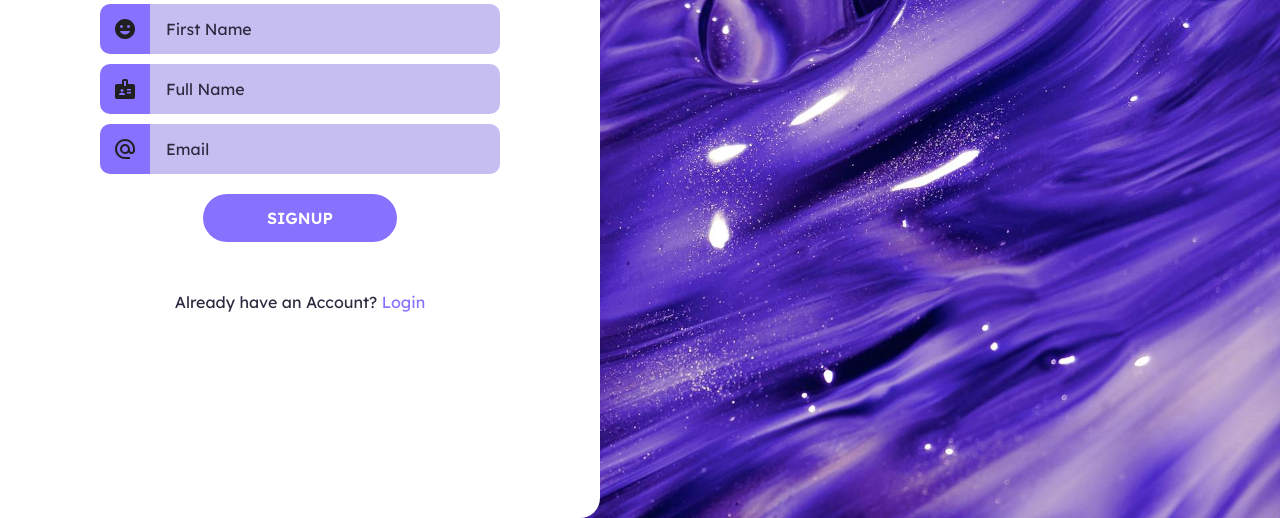
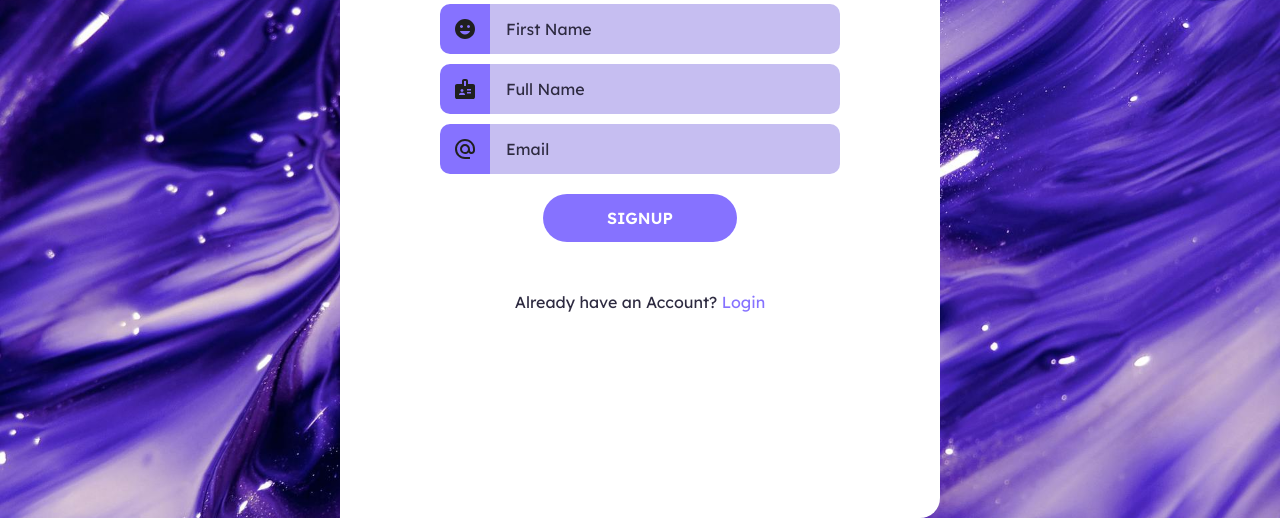
Before and after one commit to postsalestools/postsalestools.github.io, a plain HTML site: page signup.html in a window 1280 px wide. Shown: the part 282-800 px from the top of the page. Drawn offline with Linux system fonts and the light colour scheme.

Commit message:
Novas updates!

```diff
--- a/style.css
+++ b/style.css
@@ -24,6 +24,9 @@ body{
     background-size: cover;
     background-position: right;
     overflow: hidden;
+    display: flex;
+    align-items: center;
+    justify-content: center;
     }
 .wrapper{
     box-sizing: border-box;
--- /dev/null
+++ b/style_index.css
@@ -0,0 +1,67 @@
+@import url('https://fonts.googleapis.com/css2?family=Lexend:wght@100..900&display=swap');
+:root{
+    --accent-color: #8672FF;
+    --base-color: white;
+    --text-color: #2E2B41;
+    --input-color: #c6bef1;
+    --extra-color: #30cc09fa;
+    --incorrect-color: #cf5252;
+
+}
+*{
+    margin: 0;
+    padding: 0;
+}
+html{
+    font-family: Lexend, Segoe Ui, sans-serif;
+    font-size: 12pt;
+    color: var(--text-color);
+    text-align: center;
+}
+body{
+    height: 100vh;
+    background-image: url(gotaroxa.jpg);
+    background-size: cover;
+    background-position: center;
+    display: flex;
+    align-items: center;
+    justify-content: center;
+}
+.wrapper{
+    box-sizing: border-box;
+    background-color: var(--base-color);
+    height: 100vh;
+    width: max(40%, 600px);
+    padding: 10px;
+    border-radius: 0 20px 20px 0;
+    display: flex;
+    flex-direction: column;
+    align-items: center;
+    justify-content: center;
+}
+h1{
+    font-size: 3rem;
+    font-weight: 900;
+    text-transform: uppercase;
+}
+div{
+    width: 100%;
+    display: flex;
+    justify-content: center;
+}
+a{
+    text-decoration: none;
+    color: var(--accent-color);
+}
+a:hover{
+    text-decoration: underline;
+}
+@media(max-width: 1100px){
+    .wrapper{
+        width: min(600px, 100%);
+        border-radius: 0;
+    }
+}
+#error-message{
+    color: var(--incorrect-color);
+}
```
Also changed, not shown: indexl.html (added, +18 -0 lines), index_old.html (renamed from index.html).
